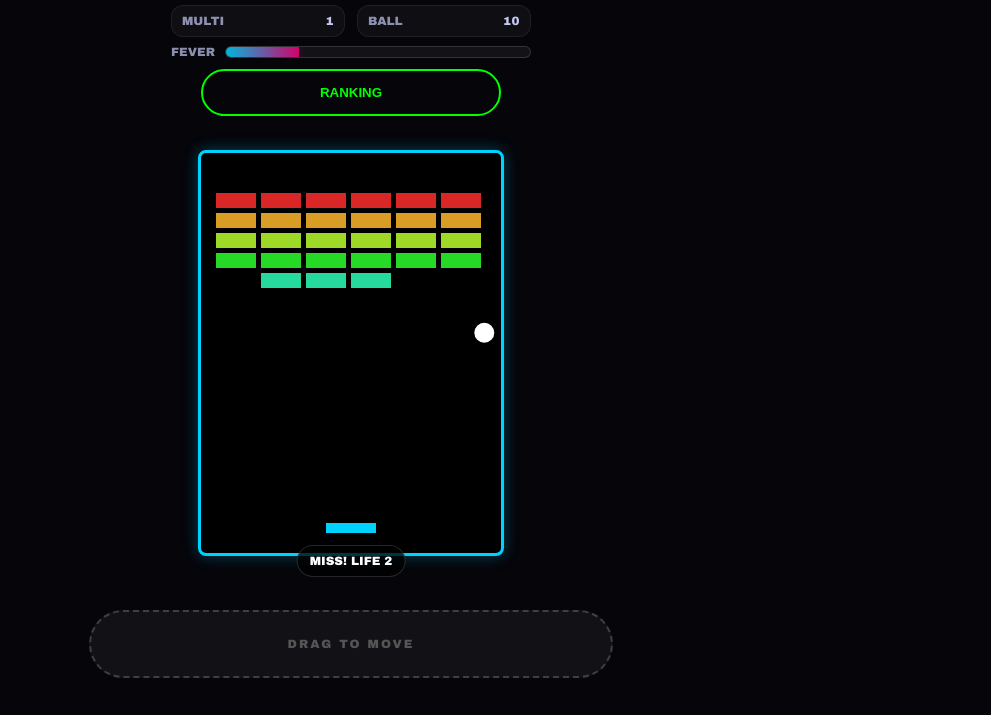
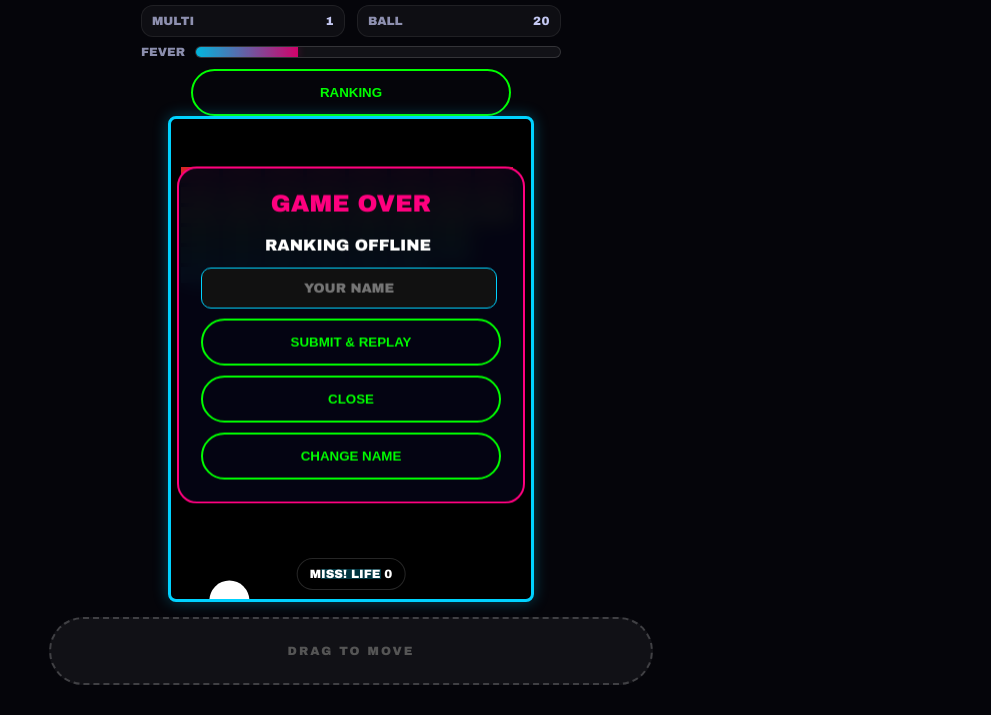
Before and after one commit to kmiyazaki-pixel/block, a website: page index.html in a window 1280 px wide. Shown: the part 85-800 px from the top of the page, without its empty margins (289-1280 px from the left). Drawn offline with Linux system fonts and the light colour scheme; no server answers.

Commit message:
Update index.html

```diff
--- a/index.html
+++ b/index.html
@@ -12,7 +12,7 @@
     .score-display { font-size: 22px; color: var(--neon-blue); text-shadow: 0 0 10px var(--neon-blue); }
 
     .hud {
-      width: min(360px, 92vw);
+      width: min(420px, 92vw);
       display: grid;
       grid-template-columns: 1fr 1fr;
       gap: 8px 12px;
@@ -60,10 +60,10 @@
     #ranking-board {
       display: none; position: absolute; top: 45%; left: 50%; transform: translate(-50%, -50%);
       background: rgba(5, 5, 20, 0.95); border: 2px solid var(--neon-pink); padding: 22px;
-      border-radius: 20px; width: 290px; text-align: center; z-index: 1000; backdrop-filter: blur(10px);
+      border-radius: 20px; width: 300px; text-align: center; z-index: 1000; backdrop-filter: blur(10px);
     }
     #rank-list{
-      max-height: 220px;
+      max-height: 240px;
       overflow: auto;
       padding-right: 6px;
     }
@@ -73,10 +73,10 @@
     .menu-btn { width: 100%; padding: 14px; background: transparent; color: var(--neon-green); border: 2px solid var(--neon-green); border-radius: 50px; font-weight: bold; cursor: pointer; transition: 0.25s; }
     .menu-btn:hover { background: var(--neon-green); color: #000; }
 
-    #open-ranking-btn { max-width: 300px; width: min(300px, 92vw); }
+    #open-ranking-btn { max-width: 320px; width: min(320px, 92vw); }
 
     .controls { width: 100%; height: 110px; display: flex; flex-direction: column; align-items: center; justify-content: center; margin-top: auto; padding-bottom: 16px; }
-    .touch-area { width: min(520px, 90%); height: 64px; background: var(--glass); border: 2px dashed rgba(255,255,255,0.2); border-radius: 35px; display: flex; align-items: center; justify-content: center; color: #555; font-size: 12px; letter-spacing: 2px; }
+    .touch-area { width: min(600px, 92%); height: 64px; background: var(--glass); border: 2px dashed rgba(255,255,255,0.2); border-radius: 35px; display: flex; align-items: center; justify-content: center; color: #555; font-size: 12px; letter-spacing: 2px; }
 
     /* 右上の歯車ボタン */
     #admin-gear{
@@ -129,7 +129,6 @@
     .admin-msg{ margin-top: 8px; font-size: 12px; color: #bbb; min-height: 1em; }
     .admin-hint{ margin-top: 8px; font-size: 12px; color: #777; }
 
-    /* 小さな通知 */
     .toast {
       position:absolute;
       bottom: 12px;
@@ -152,10 +151,10 @@
     <div class="score-display">SCORE: <span id="score">0</span></div>
 
     <div class="hud">
-      <div class="hud-item"><span class="hud-label">LIFE</span><span class="hud-value" id="life">3</span></div>
+      <div class="hud-item"><span class="hud-label">LIFE</span><span class="hud-value" id="life">2</span></div>
       <div class="hud-item"><span class="hud-label">COMBO</span><span class="hud-value" id="combo">x1.0</span></div>
       <div class="hud-item"><span class="hud-label">MULTI</span><span class="hud-value" id="balls">1</span></div>
-      <div class="hud-item"><span class="hud-label">BALL</span><span class="hud-value" id="ballsize">10</span></div>
+      <div class="hud-item"><span class="hud-label">BALL</span><span class="hud-value" id="ballsize">20</span></div>
 
       <div class="fever-wrap">
         <span class="hud-label">FEVER</span>
@@ -168,13 +167,14 @@
   </div>
 
   <div id="game-container">
-    <canvas id="gameCanvas" width="300" height="400"></canvas>
+    <!-- 横幅拡大 -->
+    <canvas id="gameCanvas" width="360" height="480"></canvas>
 
     <div id="ranking-board">
       <h2 style="color:var(--neon-pink); margin-top: 0;" id="rank-title">GAME OVER</h2>
       <div id="rank-list"></div>
       <input type="text" id="name-input" placeholder="YOUR NAME" maxlength="10">
-      <button class="menu-btn" id="submit-btn" onclick="submitScore()">SUBMIT & REPLAY</button>
+      <button class="menu-btn" onclick="submitScore()">SUBMIT & REPLAY</button>
       <button class="menu-btn" style="margin-top:10px;" onclick="closeRanking()">CLOSE</button>
       <button class="menu-btn" style="margin-top:10px;" onclick="changeName()">CHANGE NAME</button>
     </div>
@@ -237,14 +237,11 @@
   </div>
 
   <script>
-    // ====== サーバー ======
     const SERVER_URL = 'https://block-r057.onrender.com';
 
-    // ====== Canvas ======
     const canvas = document.getElementById('gameCanvas');
     const ctx = canvas.getContext('2d');
 
-    // HUD
     const scoreEl = document.getElementById('score');
     const lifeEl = document.getElementById('life');
     const comboEl = document.getElementById('combo');
@@ -261,44 +258,37 @@
       toastEl._t = setTimeout(() => toastEl.style.display = 'none', 1200);
     }
 
-    // UI
     const rankingBoard = document.getElementById('ranking-board');
     const rankList = document.getElementById('rank-list');
     const nameInput = document.getElementById('name-input');
     const openRankingBtn = document.getElementById('open-ranking-btn');
     const rankTitleEl = document.getElementById('rank-title');
 
-    // ====== ライフ制 ======
-    let lives = 3;
-    const MAX_LIVES = 3;
+    // LIFE=2
+    let lives = 2;
 
-    // ====== スコア/コンボ ======
     let score = 0;
     let combo = 0;
     let comboMul = 1.0;
 
-    // ====== フィーバー ======
     let fever = 0;
     let feverActive = false;
     let feverEndAt = 0;
     const FEVER_DURATION_MS = 8000;
     const FEVER_MULT = 2.0;
 
-    // ====== ゲーム状態 ======
     let isGameOver = false;
     let pausedByRanking = false;
 
-    // ====== パドル ======
-    const paddleBaseW = 50;
-    const paddle = { x: 125, y: 370, w: paddleBaseW, h: 10, color: '#00d2ff' };
+    // パドル（キャンバス高さに合わせて位置調整）
+    const paddleBaseW = 60;
+    const paddle = { x: (canvas.width - paddleBaseW)/2, y: canvas.height - 30, w: paddleBaseW, h: 10, color: '#00d2ff' };
 
-    // ====== ボール（サイズ可変） ======
-    const baseBallSpeed = 3.1;
-
-    // ボールサイズ：最初大きく、スコアが増えると小さく
-    const BALL_R_MAX = 10;  // 最初
-    const BALL_R_MIN = 4;   // 最小
-    const BALL_SHRINK_PER_SCORE = 300; // 300点で半径1減（調整OK）
+    // ボール（最初20 → スコアで4まで縮む）
+    const baseBallSpeed = 3.2;
+    const BALL_R_MAX = 20;
+    const BALL_R_MIN = 4;
+    const BALL_SHRINK_PER_SCORE = 250; // 250点で半径1減（調整OK）
 
     function calcBallRadius() {
       const shrink = Math.floor(score / BALL_SHRINK_PER_SCORE);
@@ -309,7 +299,7 @@
       return { x, y, dx, dy, r: BALL_R_MAX, pierceUntil: 0 };
     }
 
-    let balls = [ makeBall(150, 200, baseBallSpeed, -baseBallSpeed) ];
+    let balls = [ makeBall(canvas.width/2, canvas.height*0.55, baseBallSpeed, -baseBallSpeed) ];
 
     function syncBallRadius() {
       const r = calcBallRadius();
@@ -322,14 +312,15 @@
       syncBallRadius();
     }
 
-    // ====== ブロック ======
-    const blockRowCount = 5;
-    const blockColumnCount = 6;
-    const blockWidth = 40;
-    const blockHeight = 15;
-    const blockPadding = 5;
-    const blockOffsetTop = 40;
-    const blockOffsetLeft = 15;
+    // ブロック（横に広げて数増やす：8×6）
+    const blockRowCount = 6;
+    const blockColumnCount = 8;
+    const blockWidth = 38;
+    const blockHeight = 16;
+    const blockPadding = 4;
+    const blockOffsetTop = 48;
+    const blockOffsetLeft = 10;
+
     let blocks = [];
     function initBlocks() {
       blocks = [];
@@ -340,26 +331,20 @@
     }
     initBlocks();
 
-    // ====== パワーアップ（SLOW削除版） ======
-    const powerups = []; // {x,y,vy,type}
+    // パワーアップ（WIDE / MULTI / PIERCE）
+    const powerups = [];
     const POWER_CHANCE = 0.18;
     const POWER_VY = 2.2;
 
-    const PowerType = {
-      WIDE: 'WIDE',
-      MULTI: 'MULTI',
-      PIERCE: 'PIERCE',
-    };
+    const PowerType = { WIDE:'WIDE', MULTI:'MULTI', PIERCE:'PIERCE' };
 
     function maybeDropPowerup(x, y) {
       if (Math.random() > POWER_CHANCE) return;
-
       const roll = Math.random();
       let type = PowerType.WIDE;
       if (roll < 0.50) type = PowerType.WIDE;
       else if (roll < 0.80) type = PowerType.MULTI;
       else type = PowerType.PIERCE;
-
       powerups.push({ x, y, vy: POWER_VY, type });
     }
 
@@ -379,11 +364,9 @@
 
       if (type === PowerType.WIDE) {
         clearTimeout(wideTimer);
-        paddle.w = Math.min(paddleBaseW * 1.8, 95);
+        paddle.w = Math.min(paddleBaseW * 1.8, 120);
         toast('POWER: WIDE');
-        wideTimer = setTimeout(() => {
-          paddle.w = paddleBaseW;
-        }, WIDE_MS);
+        wideTimer = setTimeout(() => { paddle.w = paddleBaseW; }, WIDE_MS);
       }
 
       if (type === PowerType.MULTI) {
@@ -400,7 +383,6 @@
       }
     }
 
-    // ====== 名前入力（初回だけ） ======
     function updateNameUI() {
       const saved = localStorage.getItem('playerName');
       const hasName = !!(saved && saved.trim());
@@ -415,7 +397,6 @@
     }
     updateNameUI();
 
-    // ====== 描画 ======
     function drawBall(b) {
       ctx.beginPath();
       ctx.arc(b.x, b.y, b.r, 0, Math.PI*2);
@@ -434,11 +415,11 @@
       for(let c=0; c<blockColumnCount; c++) {
         for(let r=0; r<blockRowCount; r++) {
           if(blocks[c][r].status === 1) {
-            let bx = (c * (blockWidth + blockPadding)) + blockOffsetLeft;
-            let by = (r * (blockHeight + blockPadding)) + blockOffsetTop;
+            const bx = (c * (blockWidth + blockPadding)) + blockOffsetLeft;
+            const by = (r * (blockHeight + blockPadding)) + blockOffsetTop;
             blocks[c][r].x = bx;
             blocks[c][r].y = by;
-            ctx.fillStyle = `hsl(${r * 40}, 70%, 50%)`;
+            ctx.fillStyle = `hsl(${r * 35}, 70%, 50%)`;
             ctx.fillRect(bx, by, blockWidth, blockHeight);
           }
         }
@@ -463,7 +444,6 @@
       });
     }
 
-    // ====== スコア/フィーバー ======
     function addScore(base) {
       comboMul = Math.min(1 + combo * 0.08, 2.5);
       const feverMul = feverActive ? FEVER_MULT : 1.0;
@@ -473,7 +453,6 @@
       scoreEl.innerText = score;
       comboEl.innerText = `x${(comboMul * feverMul).toFixed(1)}`;
 
-      // スコアに応じてボールサイズ更新
       syncBallRadius();
     }
 
@@ -502,20 +481,28 @@
       }
     }
 
-    // ====== 衝突（ボール） ======
+    function isAllCleared() {
+      for (let c=0; c<blockColumnCount; c++) for (let r=0; r<blockRowCount; r++) if (blocks[c][r].status === 1) return false;
+      return true;
+    }
+
+    function resetBlocks() {
+      for(let c=0; c<blockColumnCount; c++) for(let r=0; r<blockRowCount; r++) blocks[c][r].status = 1;
+    }
+
     function collisionDetectionForBall(b) {
       const pierceOn = performance.now() < b.pierceUntil;
 
       for(let c=0; c<blockColumnCount; c++) {
         for(let r=0; r<blockRowCount; r++) {
-          let blk = blocks[c][r];
+          const blk = blocks[c][r];
           if(blk.status === 1) {
             if(b.x > blk.x && b.x < blk.x + blockWidth && b.y > blk.y && b.y < blk.y + blockHeight) {
               blk.status = 0;
               if (!pierceOn) b.dy = -b.dy;
 
               combo += 1;
-              addFever(8);
+              addFever(7);
               addScore(10);
 
               maybeDropPowerup(blk.x + blockWidth/2, blk.y + blockHeight/2);
@@ -530,16 +517,6 @@
       }
     }
 
-    function isAllCleared() {
-      for (let c=0; c<blockColumnCount; c++) for (let r=0; r<blockRowCount; r++) if (blocks[c][r].status === 1) return false;
-      return true;
-    }
-
-    function resetBlocks() {
-      for(let c=0; c<blockColumnCount; c++) for(let r=0; r<blockRowCount; r++) blocks[c][r].status = 1;
-    }
-
-    // ====== パワーアップ更新 ======
     function updatePowerups() {
       for (let i = powerups.length - 1; i >= 0; i--) {
         const p = powerups[i];
@@ -556,7 +533,6 @@
       }
     }
 
-    // ====== ミス（ライフ） ======
     function loseLife() {
       lives -= 1;
       lifeEl.innerText = lives;
@@ -576,7 +552,6 @@
       }
     }
 
-    // ====== ボール更新 ======
     function updateBalls() {
       updateFever();
 
@@ -586,23 +561,18 @@
       for (let i = balls.length - 1; i >= 0; i--) {
         const b = balls[i];
 
-        const dx = b.dx;
-        const dy = b.dy;
+        if (b.x + b.dx > canvas.width - b.r || b.x + b.dx < b.r) b.dx = -b.dx;
+        if (b.y + b.dy < b.r) b.dy = -b.dy;
 
-        if (b.x + dx > canvas.width - b.r || b.x + dx < b.r) b.dx = -b.dx;
-        if (b.y + dy < b.r) b.dy = -b.dy;
-
-        if (b.y + dy > paddle.y - b.r) {
+        if (b.y + b.dy > paddle.y - b.r) {
           if (b.x > paddle.x && b.x < paddle.x + paddle.w) {
             b.dy = -Math.abs(b.dy);
-
             const hitPos = (b.x - (paddle.x + paddle.w/2)) / (paddle.w/2);
             b.dx = hitPos * 4;
 
             combo = 0;
             comboMul = 1.0;
             comboEl.innerText = feverActive ? `x${FEVER_MULT.toFixed(1)}` : 'x1.0';
-
           } else if (b.y > canvas.height) {
             balls.splice(i, 1);
             continue;
@@ -618,7 +588,6 @@
       if (balls.length === 0 && !isGameOver) loseLife();
     }
 
-    // ====== ループ ======
     function draw() {
       if (isGameOver) return;
 
@@ -642,7 +611,6 @@
       requestAnimationFrame(draw);
     }
 
-    // ====== ランキング表示 ======
     async function showRanking(isGameOverMode) {
       rankTitleEl.textContent = isGameOverMode ? "GAME OVER" : "RANKING";
       rankingBoard.style.display = 'block';
@@ -668,7 +636,6 @@
       }
     }
 
-    // ====== 送信 ======
     async function submitScore() {
       let saved = localStorage.getItem('playerName');
       let name = (saved && saved.trim()) ? saved.trim() : (nameInput.value || "PLAYER").trim();
@@ -690,7 +657,6 @@
       location.reload();
     }
 
-    // ランキングボタン（停止して表示）
     openRankingBtn.addEventListener('click', () => {
       pausedByRanking = true;
       isGameOver = true;
@@ -716,7 +682,7 @@
       nameInput.focus();
     }
 
-    // ====== 操作 ======
+    // 操作
     const touchArea = document.getElementById('touch-control');
     touchArea.addEventListener('touchmove', (e) => {
       e.preventDefault();
@@ -735,7 +701,7 @@
       if(paddle.x > canvas.width - paddle.w) paddle.x = canvas.width - paddle.w;
     });
 
-    // ====== HUD初期 ======
+    // HUD初期
     function refreshHUD() {
       scoreEl.innerText = score;
       lifeEl.innerText = lives;
@@ -746,7 +712,7 @@
     }
     refreshHUD();
 
-    // ====== 管理者UI（そのまま） ======
+    // ===== 管理者UI（そのまま：省略せず実装を維持） =====
     function toggleAdminModal(force) {
       const modal = document.getElementById('admin-modal');
       const show = (typeof force === 'boolean') ? force : (modal.style.display === 'none');
@@ -919,7 +885,7 @@
       }
     }
 
-    // ====== スタート ======
+    // スタート
     syncBallRadius();
     requestAnimationFrame(draw);
   </script>
```
